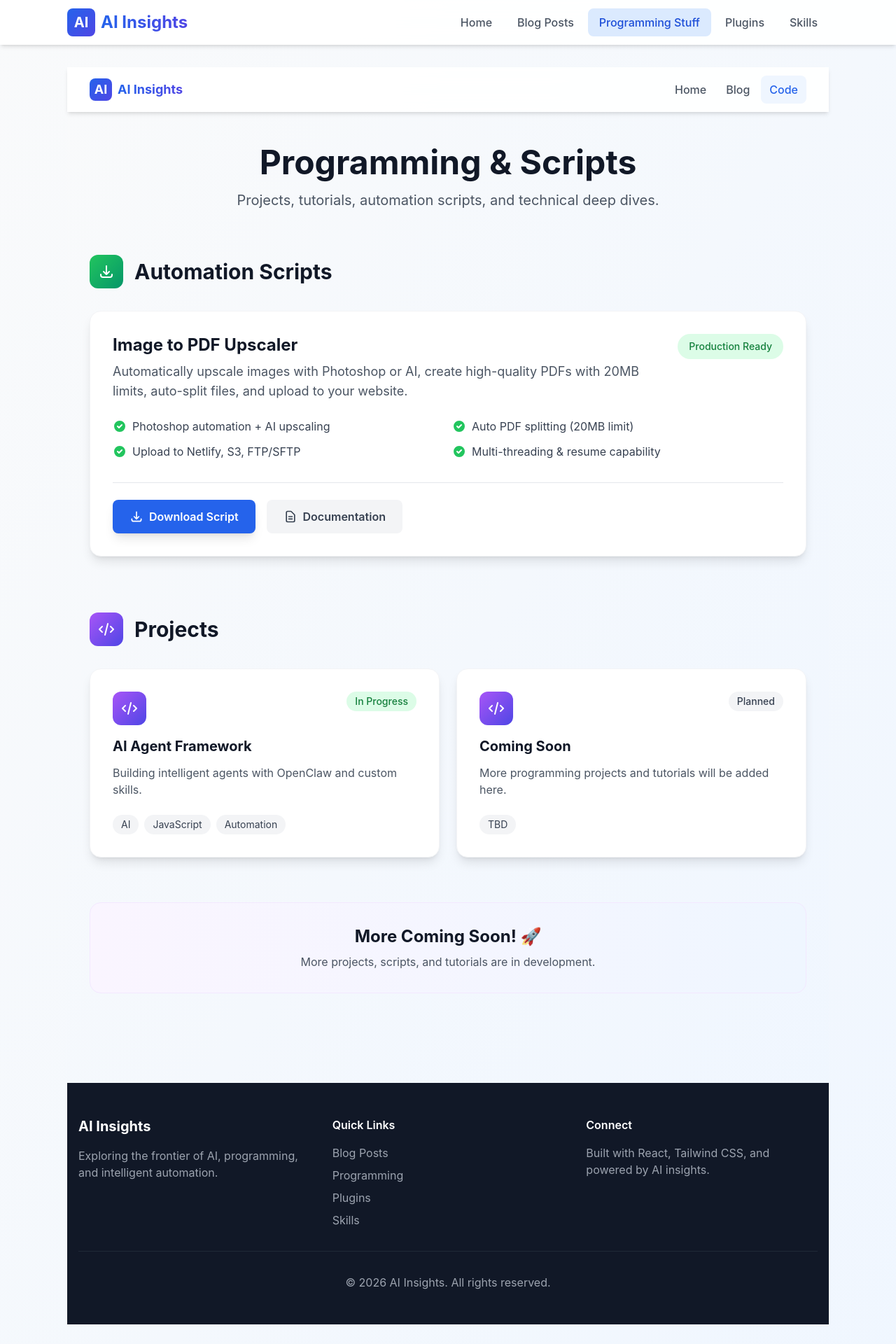
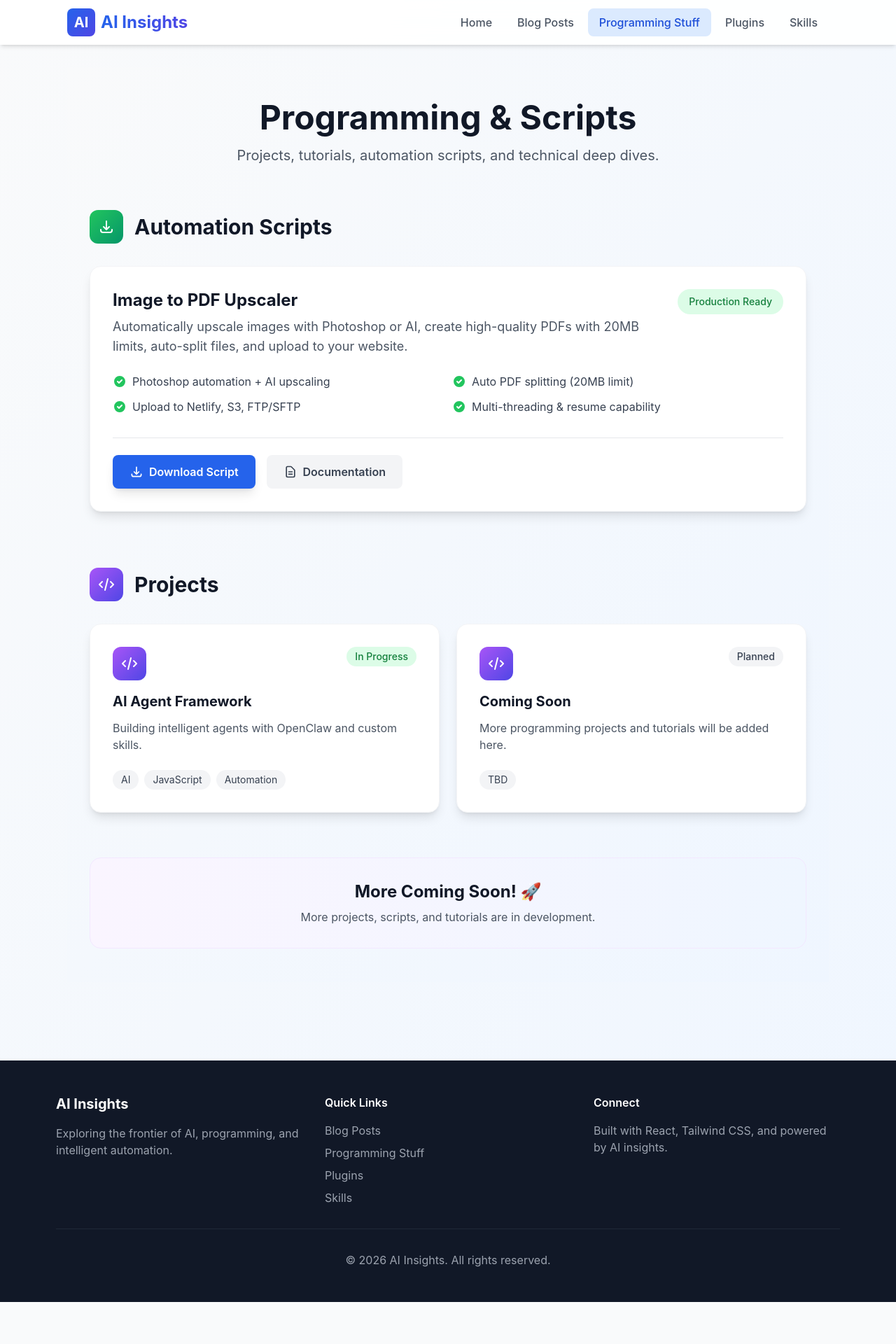
Before and after one commit to FreddyAITest/WebsiteLib, a React (Vite) app: page /programming-stuff in a window 1280 px wide. Shown: the top 1920 px of the page at 70% size. After the commit the page ends 1860 px from the top, so only its background shows below. Built offline with nearby package versions, Linux system fonts and the light colour scheme.

Commit message:
Fix Programming Stuff page - remove duplicate nav/footer
- Remove navigation (provided by Layout component)
- Remove footer (provided by Layout component)
- Keep only main content
- Fixes double header/footer issue

```diff
--- a/src/pages/ProgrammingStuff.jsx
+++ b/src/pages/ProgrammingStuff.jsx
@@ -36,25 +36,6 @@ function ProgrammingStuff() {
 
   return (
     <div className="min-h-screen bg-gradient-to-br from-gray-50 to-blue-50">
-      {/* Navigation */}
-      <nav className="bg-white/90 backdrop-blur-md shadow-md sticky top-0 z-50">
-        <div className="max-w-6xl mx-auto px-4 sm:px-6 lg:px-8">
-          <div className="flex justify-between items-center h-16">
-            <Link to="/" className="flex items-center space-x-2">
-              <div className="w-8 h-8 bg-gradient-to-br from-blue-600 to-indigo-600 rounded-lg flex items-center justify-center">
-                <span className="text-white font-bold text-lg">AI</span>
-              </div>
-              <span className="text-lg font-bold bg-gradient-to-r from-blue-600 to-indigo-600 bg-clip-text text-transparent">AI Insights</span>
-            </Link>
-            <div className="flex space-x-1">
-              <Link to="/" className="px-3 py-2 rounded-lg font-medium text-gray-600 hover:bg-gray-100 transition">Home</Link>
-              <Link to="/blog-posts" className="px-3 py-2 rounded-lg font-medium text-gray-600 hover:bg-gray-100 transition">Blog</Link>
-              <Link to="/programming-stuff" className="px-3 py-2 rounded-lg font-medium text-blue-600 bg-blue-50">Code</Link>
-            </div>
-          </div>
-        </div>
-      </nav>
-
       {/* Main Content */}
       <main className="max-w-6xl mx-auto px-4 sm:px-6 lg:px-8 py-12">
         {/* Header */}
@@ -186,34 +167,6 @@ function ProgrammingStuff() {
           </div>
         </div>
       </main>
-
-      {/* Footer */}
-      <footer className="bg-gray-900 text-white py-12 mt-20">
-        <div className="max-w-6xl mx-auto px-4">
-          <div className="grid md:grid-cols-3 gap-8">
-            <div>
-              <h3 className="text-xl font-bold mb-4">AI Insights</h3>
-              <p className="text-gray-400">Exploring the frontier of AI, programming, and intelligent automation.</p>
-            </div>
-            <div>
-              <h4 className="font-semibold mb-4">Quick Links</h4>
-              <ul className="space-y-2 text-gray-400">
-                <li><Link to="/blog-posts" className="hover:text-white transition">Blog Posts</Link></li>
-                <li><Link to="/programming-stuff" className="hover:text-white transition">Programming</Link></li>
-                <li><Link to="/plugins" className="hover:text-white transition">Plugins</Link></li>
-                <li><Link to="/skills" className="hover:text-white transition">Skills</Link></li>
-              </ul>
-            </div>
-            <div>
-              <h4 className="font-semibold mb-4">Connect</h4>
-              <p className="text-gray-400">Built with React, Tailwind CSS, and powered by AI insights.</p>
-            </div>
-          </div>
-          <div className="border-t border-gray-800 mt-8 pt-8 text-center text-gray-400">
-            <p>© 2026 AI Insights. All rights reserved.</p>
-          </div>
-        </div>
-      </footer>
     </div>
   )
 }
```
